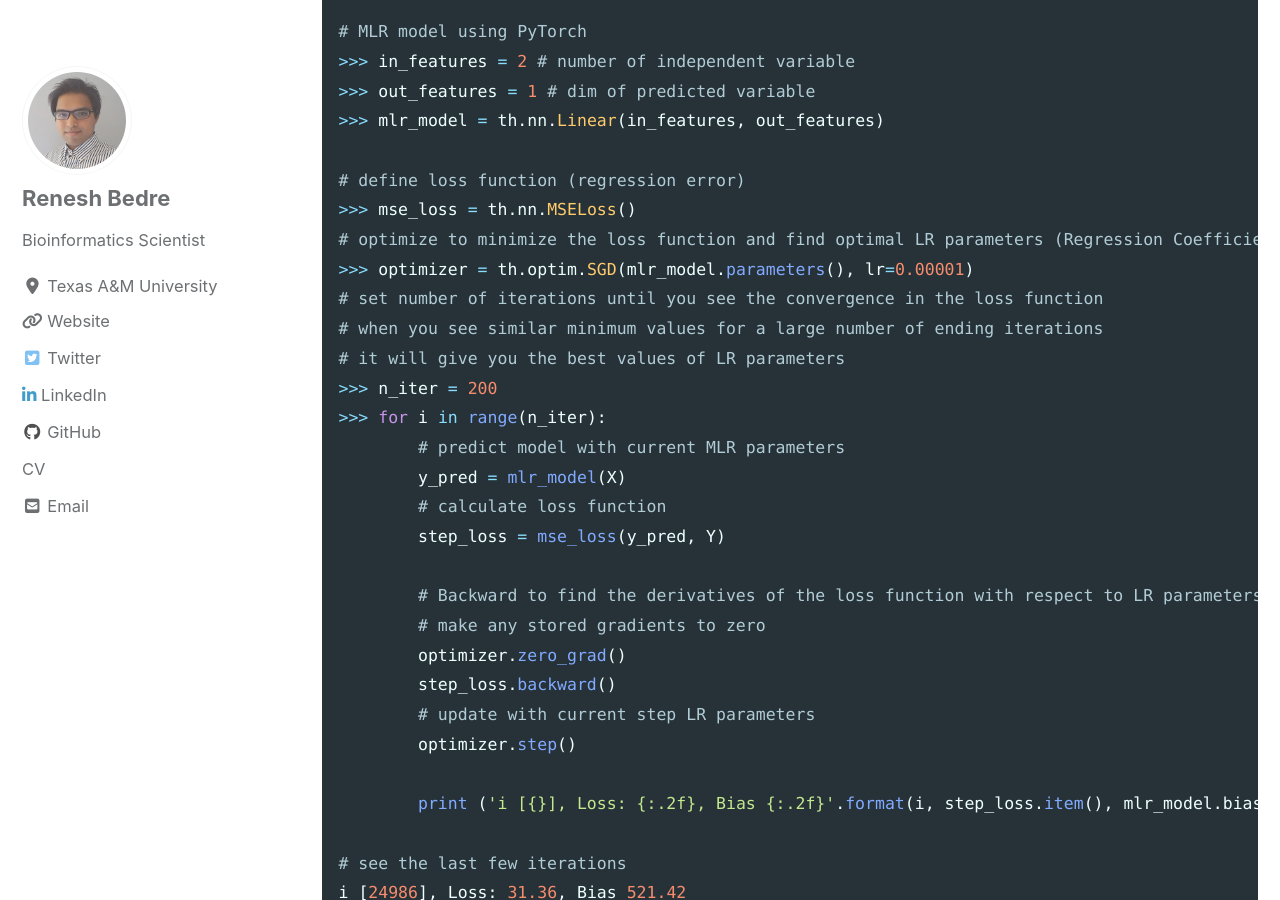
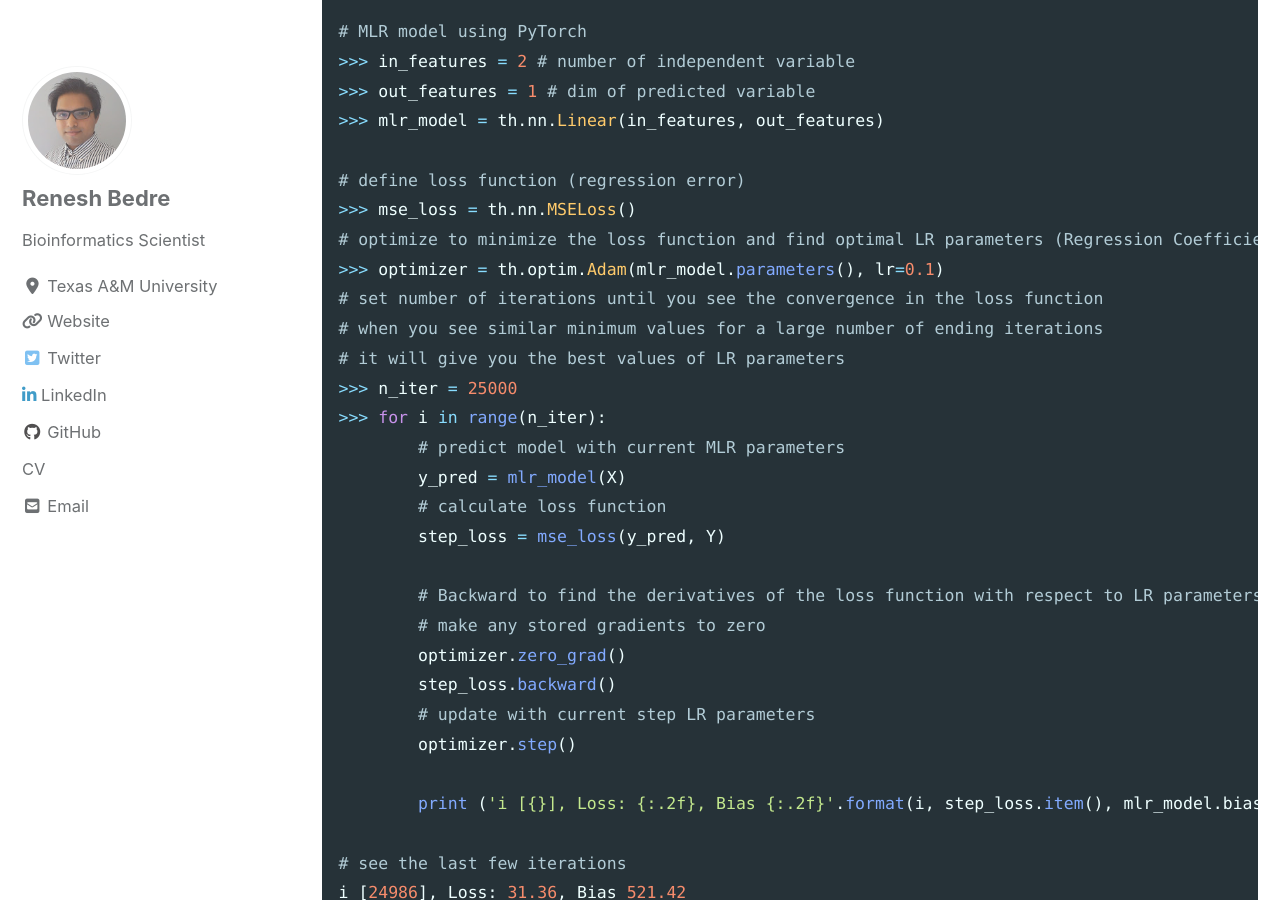
Before and after one commit to reneshbedre/reneshbedre.github.io, a Jekyll site: the page built from _posts/2020-04-07-mlr.md, in a window 1280 px wide and 900 px high, scrolled down 7955 px. Built offline with Jekyll 4.4.1, drawn with Linux system fonts in a browser that asks for light colours; cached includes are drawn as plain includes; nearby versions of some CDN libraries; a style sheet for code colours, icons or effects is not loaded.

Commit message:
mlr updated

```diff
--- a/_posts/2020-04-07-mlr.md
+++ b/_posts/2020-04-07-mlr.md
@@ -209,11 +209,11 @@ Let's perform a MLR with PyTorch with the same dataset
 # define loss function (regression error)
 >>> mse_loss = th.nn.MSELoss()
 # optimize to minimize the loss function and find optimal LR parameters (Regression Coefficients)
->>> optimizer = th.optim.SGD(mlr_model.parameters(), lr=0.00001)
+>>> optimizer = th.optim.Adam(mlr_model.parameters(), lr=0.1)
 # set number of iterations until you see the convergence in the loss function
 # when you see similar minimum values for a large number of ending iterations
 # it will give you the best values of LR parameters
->>> n_iter = 200
+>>> n_iter = 25000
 >>> for i in range(n_iter):
         # predict model with current MLR parameters
         y_pred = mlr_model(X)
```
